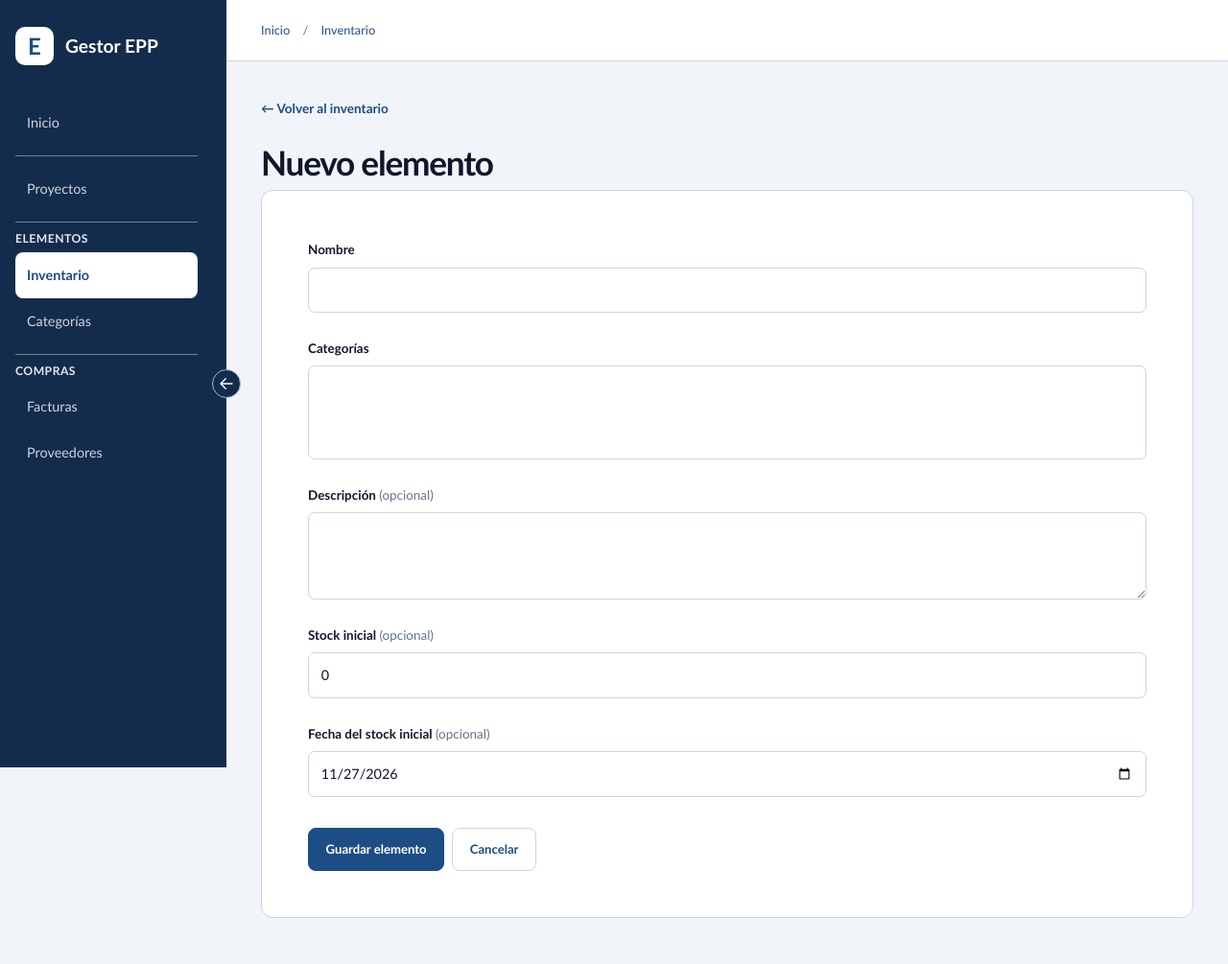
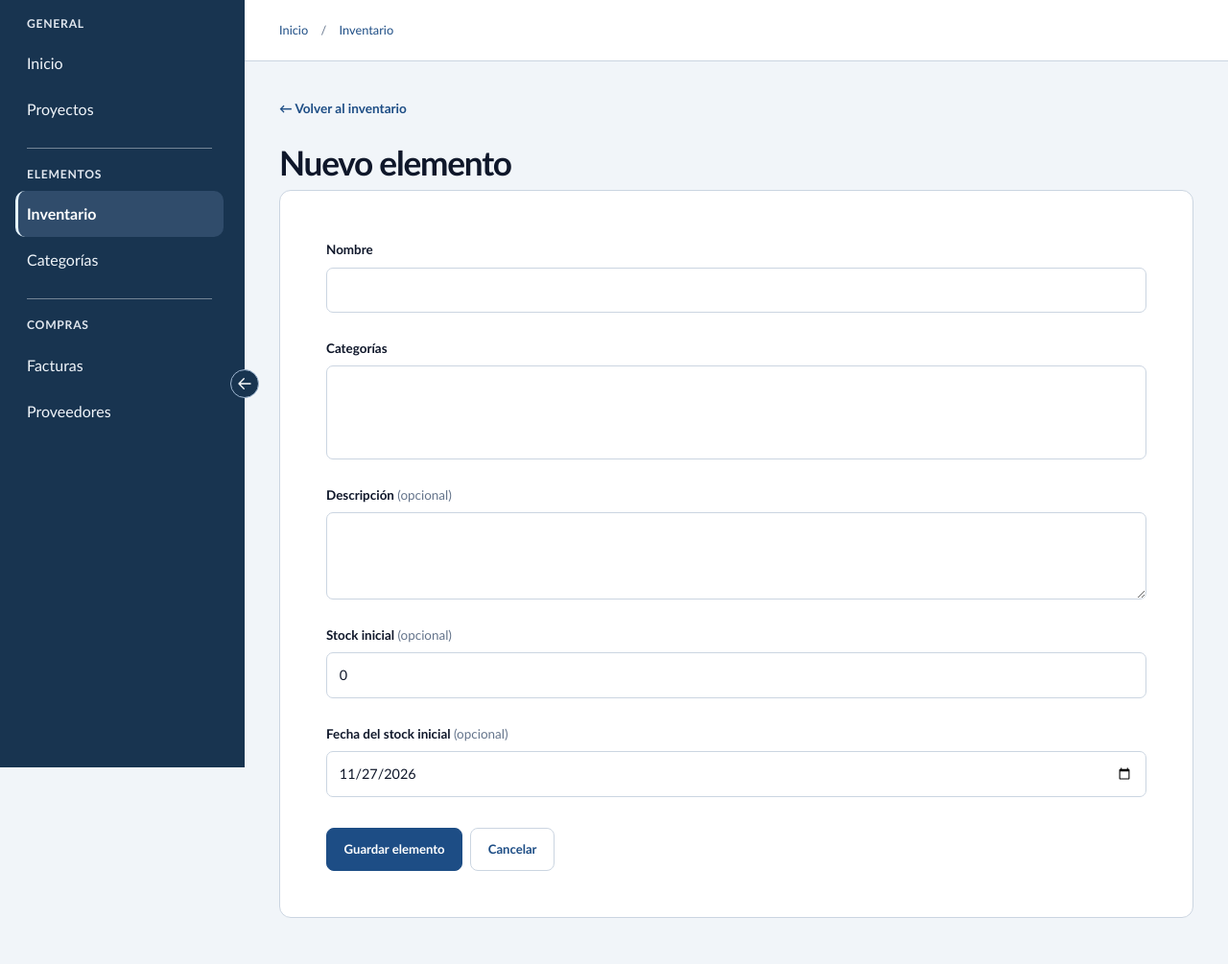
Before and after one commit to AlbertoCardenas19/gestor-epp, a Django app: page /catalogo/nuevo/ in a window 1280 px wide. Shown: the whole page at 96% size. Run offline with Django 5.2, Linux system fonts and the light colour scheme; data that the repository does not hold is empty; parts of the project's set-up code (start-up, migrations or seed data) failed here and were passed over.

Commit message:
Align sidebar with Punto Aparte reference

```diff
--- a/projects/static/projects/app.css
+++ b/projects/static/projects/app.css
@@ -1,7 +1,7 @@
 :root {
   --app-primary: #1d4d85;
-  --app-sidebar: #142c4b;
-  --app-sidebar-hover: #25496f;
+  --app-sidebar: #183450;
+  --app-sidebar-hover: #304c6b;
   --app-secondary: #64748B;
   --app-background: #F1F5F9;
   --app-surface: #FFFFFF;
@@ -13,23 +13,21 @@
   --cui-border-color: var(--app-border); --cui-link-color: var(--app-primary);
   --cui-link-color-rgb: 29,77,133; --cui-link-hover-color-rgb: 15,23,42;
   --cui-link-hover-color: var(--app-text); --cui-light-rgb: 241,245,249;
-  --sidebar-width: 236px;
+  --sidebar-width: 255px;
   --sidebar-narrow-width: 28px;
 }
 body, button, input, select, textarea, table { font-family: Calibri, 'Segoe UI', Arial, sans-serif; }
 body { min-height: 100vh; }
 a { text-underline-offset: .2em; }
-.app-sidebar { --cui-is-mobile: initial; --cui-sidebar-width: var(--sidebar-width); --cui-sidebar-narrow-width: var(--sidebar-narrow-width); width: var(--sidebar-width); position: fixed; inset: 0 auto 0 0; padding: 28px 30px 28px 16px; background: var(--app-sidebar); color: var(--app-surface); display: flex; flex-direction: column; z-index: 10; overflow-y: auto; transition: width .24s ease; }
-.brand { display: flex; align-items: center; gap: 12px; color: var(--app-surface); text-decoration: none; font-size: 1.2rem; font-weight: 700; white-space: nowrap; }
-.brand:hover { color: var(--app-surface); }
-.brand-mark { display: inline-grid; place-items: center; flex-shrink: 0; width: 40px; height: 40px; border-radius: 10px; background: var(--app-surface); color: var(--app-primary); font-size: 1.5rem; }
-.app-sidebar nav { display: grid; margin-top: 36px; text-align: left; }
-.sidebar-group + .sidebar-group { border-top: 1px solid #ffffff66; margin-top: 10px; padding-top: 10px; }
-.sidebar-group-title { margin: 0 0 6px; color: #e2e8f0; font-size: .76rem; font-weight: 700; letter-spacing: .04em; text-transform: uppercase; }
+.app-sidebar { --cui-is-mobile: initial; --cui-sidebar-width: var(--sidebar-width); --cui-sidebar-narrow-width: var(--sidebar-narrow-width); width: var(--sidebar-width); position: fixed; inset: 0 auto 0 0; padding: 16px 22px 28px 16px; background: var(--app-sidebar); color: var(--app-surface); display: flex; flex-direction: column; z-index: 10; overflow-y: auto; transition: width .24s ease; }
+.app-sidebar nav { display: grid; text-align: left; }
+.sidebar-group + .sidebar-group { margin-top: 16px; }
+.sidebar-group + .sidebar-group::before { content: ''; display: block; margin: 0 12px 18px; border-top: 1px solid #ffffff66; }
+.sidebar-group-title { margin: 0 12px 8px; color: #e2e8f0; font-size: .76rem; font-weight: 700; letter-spacing: .06em; line-height: 1.5; text-transform: uppercase; }
 .sidebar-link-label { white-space: normal; }
-.app-sidebar .nav-link { display: flex; align-items: center; height: auto; min-height: 48px; padding: 10px 12px; color: var(--app-border); border-radius: 8px; text-decoration: none; font-size: .9rem; font-weight: 500; white-space: nowrap; text-align: left; }
+.app-sidebar .nav-link { display: flex; align-items: center; height: auto; min-height: 48px; padding: 10px 9px; border-left: 3px solid transparent; color: #f0f5fa; border-radius: 10px; text-decoration: none; font-size: 1rem; font-weight: 400; white-space: nowrap; text-align: left; }
 .app-sidebar .nav-link:hover { color: var(--app-surface); background: var(--app-sidebar-hover); }
-.app-sidebar .nav-link.active { background: var(--app-surface); color: var(--app-primary); font-weight: 650; }
+.app-sidebar .nav-link.active { background: var(--app-sidebar-hover); border-left-color: #e5f4ff; color: var(--app-surface); font-weight: 600; }
 .sidebar-toggle {
   position: fixed;
   z-index: 11;
@@ -165,7 +163,7 @@ h2,h3 { letter-spacing: -.02em; }
 /* CoreUI narrow state keeps an empty rail on every viewport. */
 .sidebar.app-sidebar:not(.sidebar-end):not(.hide) { margin-inline-start: 0; }
 .sidebar.app-sidebar.sidebar-narrow { width: var(--sidebar-narrow-width); padding: 0; overflow: hidden; }
-.sidebar-narrow .brand, .sidebar-narrow nav { visibility: hidden; pointer-events: none; }
+.sidebar-narrow nav { visibility: hidden; pointer-events: none; }
 .sidebar-narrow ~ .app-workspace { margin-left: var(--sidebar-narrow-width); }
 .sidebar-toggle svg { pointer-events: none; }
 @media (max-width: 767px) { .app-sidebar.sidebar-narrow ~ .app-workspace { margin-left: var(--sidebar-narrow-width); } }
--- a/projects/templates/projects/base.html
+++ b/projects/templates/projects/base.html
@@ -19,7 +19,6 @@
   <a class="visually-hidden-focusable skip-link" href="#contenido">Ir al contenido</a>
   <button class="sidebar-toggle" type="button" aria-controls="sidebar" aria-expanded="true" aria-label="Contraer menú" title="Contraer menú"><svg aria-hidden="true" width="18" height="18" viewBox="0 0 24 24" fill="none" stroke="currentColor" stroke-width="1.8" stroke-linecap="round" stroke-linejoin="round"><path d="M20 12H4m7-7-7 7 7 7"/></svg></button>
   <aside class="sidebar app-sidebar" id="sidebar">
-    <a class="brand" aria-label="Gestor EPP: inicio" href="{% url 'projects:home' %}"><span class="brand-mark" aria-hidden="true">E</span><span class="brand-copy">Gestor EPP</span></a>
     {% include 'projects/sidebar_nav.html' %}
   </aside>
   <div class="app-workspace">
--- a/projects/templatetags/navigation.py
+++ b/projects/templatetags/navigation.py
@@ -4,8 +4,10 @@ from django.urls import reverse
 register = template.Library()
 
 GROUPS = (
-    (None, (('projects:home', 'Inicio'),)),
-    (None, (('projects:list', 'Proyectos'),)),
+    ('General', (
+        ('projects:home', 'Inicio'),
+        ('projects:list', 'Proyectos'),
+    )),
     ('Elementos', (
         ('stock:list', 'Inventario'),
         ('catalog:categories', 'Categorías'),
```
Also changed, not shown: docs/09-componentes-y-datatables.md (+3 -0 lines), docs/ITERACIONES.md (+9 -1 lines), projects/browser_checks.py (+12 -5 lines), 2 other files.
